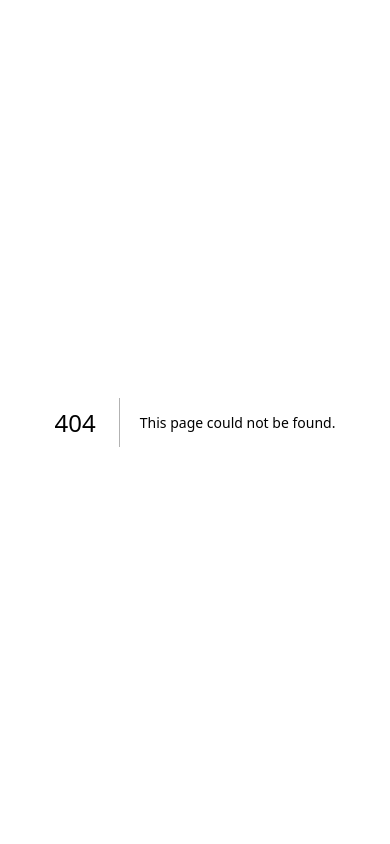
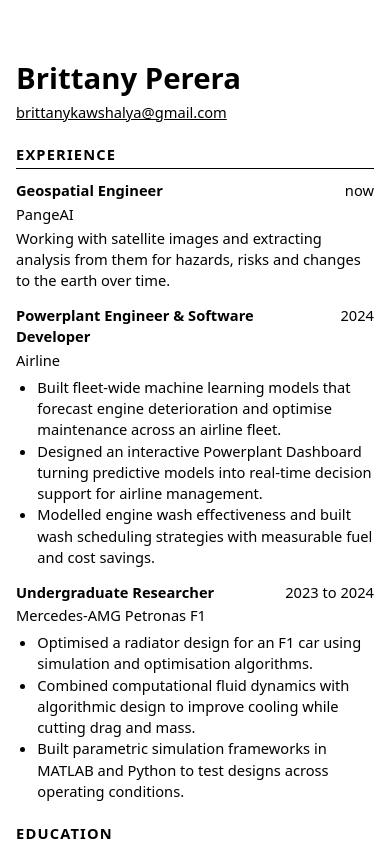
Before and after one commit to brittanyperera-glitch/brittanyperera-com, a Next.js app: page /cv in a window 390 px wide. Before the commit this address had no page. Shown: the top 844 px of the page. Built offline with nearby package versions, Linux system fonts and the light colour scheme.

Commit message:
feat: cv page and pdf
Print-styled /cv from the content module, one A4 page, corrected email, no phone number, no desktop styling. pnpm cv:pdf regenerates the PDF from a running server.

```diff
--- a/package.json
+++ b/package.json
@@ -11,7 +11,8 @@
     "format": "biome check --write .",
     "test": "vitest run",
     "test:watch": "vitest",
-    "e2e": "playwright test"
+    "e2e": "playwright test",
+    "cv:pdf": "tsx scripts/build-cv-pdf.ts"
   },
   "dependencies": {
     "next": "16.3.4",
--- /dev/null
+++ b/src/app/cv/page.tsx
@@ -0,0 +1,59 @@
+import type { Metadata } from "next";
+import { cv } from "@/content/cv";
+import "@/styles/cv-print.css";
+
+export const metadata: Metadata = { title: "CV | Brittany Perera" };
+
+type Entry = {
+  title: string;
+  org: string;
+  when: string;
+  summary?: string;
+  bullets?: string[];
+};
+
+function Entries({ items }: { items: readonly Entry[] }) {
+  return items.map((e) => (
+    <div className="cv-item" key={`${e.title}-${e.org}`}>
+      <div className="cv-head">
+        <span>{e.title}</span>
+        <span className="cv-when">{e.when}</span>
+      </div>
+      <p>{e.org}</p>
+      {e.summary ? <p>{e.summary}</p> : null}
+      {e.bullets && e.bullets.length > 0 ? (
+        <ul>
+          {e.bullets.map((b) => (
+            <li key={b}>{b}</li>
+          ))}
+        </ul>
+      ) : null}
+    </div>
+  ));
+}
+
+export default function CvPage() {
+  return (
+    <main className="cv">
+      <h1>{cv.name}</h1>
+      <p>
+        <a href={`mailto:${cv.email}`}>{cv.email}</a>
+      </p>
+
+      <h2>Experience</h2>
+      <Entries items={cv.roles} />
+
+      <h2>Education</h2>
+      <Entries items={cv.education} />
+
+      <h2>Leadership</h2>
+      <Entries items={cv.leadership} />
+
+      <h2>Skills</h2>
+      <p>{cv.skills.join(", ")}</p>
+
+      <h2>Languages</h2>
+      <p>{cv.languages.join(", ")}</p>
+    </main>
+  );
+}
--- /dev/null
+++ b/src/styles/cv-print.css
@@ -0,0 +1,88 @@
+@page {
+  size: A4;
+  margin: 15mm;
+}
+
+html,
+body {
+  margin: 0;
+  background: #fff;
+  color: #000;
+}
+
+body {
+  font-family: system-ui, -apple-system, "Segoe UI", Roboto, Helvetica, Arial, sans-serif;
+  font-size: 11pt;
+  line-height: 1.45;
+}
+
+.cv {
+  max-width: 180mm;
+  margin: 0 auto;
+  padding: 15mm 16px;
+}
+
+.cv h1 {
+  font-size: 22pt;
+  margin: 0 0 2pt;
+}
+
+.cv h2 {
+  font-size: 11pt;
+  letter-spacing: 0.08em;
+  text-transform: uppercase;
+  border-bottom: 1px solid #000;
+  padding-bottom: 2pt;
+  margin: 16pt 0 8pt;
+  break-after: avoid;
+}
+
+.cv a {
+  color: #000;
+}
+
+.cv ul {
+  margin: 4pt 0 0;
+  padding-left: 16pt;
+}
+
+.cv p {
+  margin: 2pt 0;
+}
+
+.cv-item {
+  margin: 0 0 10pt;
+  break-inside: avoid;
+}
+
+.cv-head {
+  display: flex;
+  justify-content: space-between;
+  gap: 12pt;
+  font-weight: 600;
+}
+
+.cv-when {
+  font-weight: 400;
+  white-space: nowrap;
+}
+
+@media print {
+  body {
+    font-size: 10pt;
+    line-height: 1.35;
+  }
+
+  .cv {
+    padding: 0;
+    max-width: none;
+  }
+
+  .cv h2 {
+    margin: 12pt 0 6pt;
+  }
+
+  .cv-item {
+    margin-bottom: 7pt;
+  }
+}
```
Also changed, not shown: scripts/build-cv-pdf.ts (added, +28 -0 lines), 2 other files (tests, documents, lock files or other folders).
